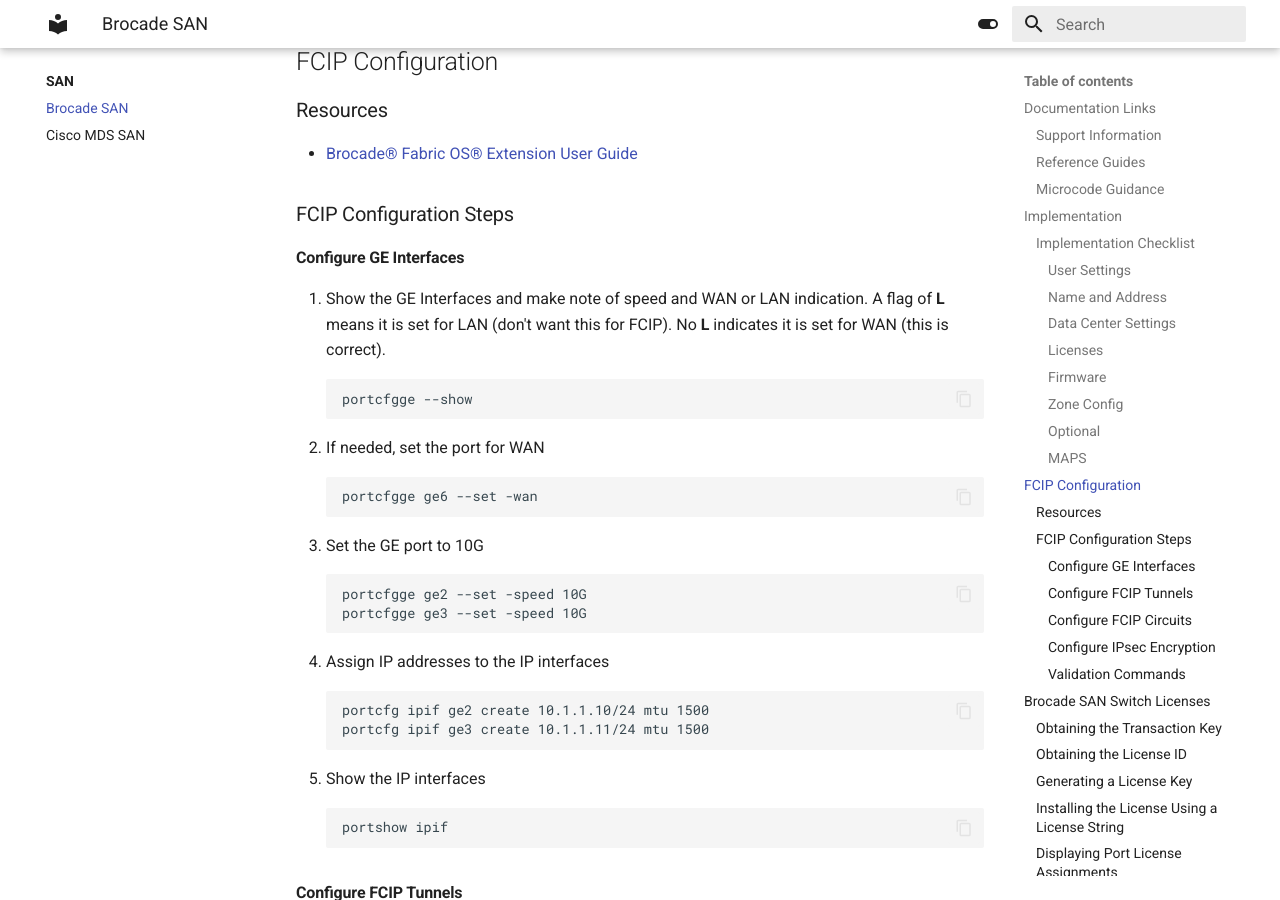
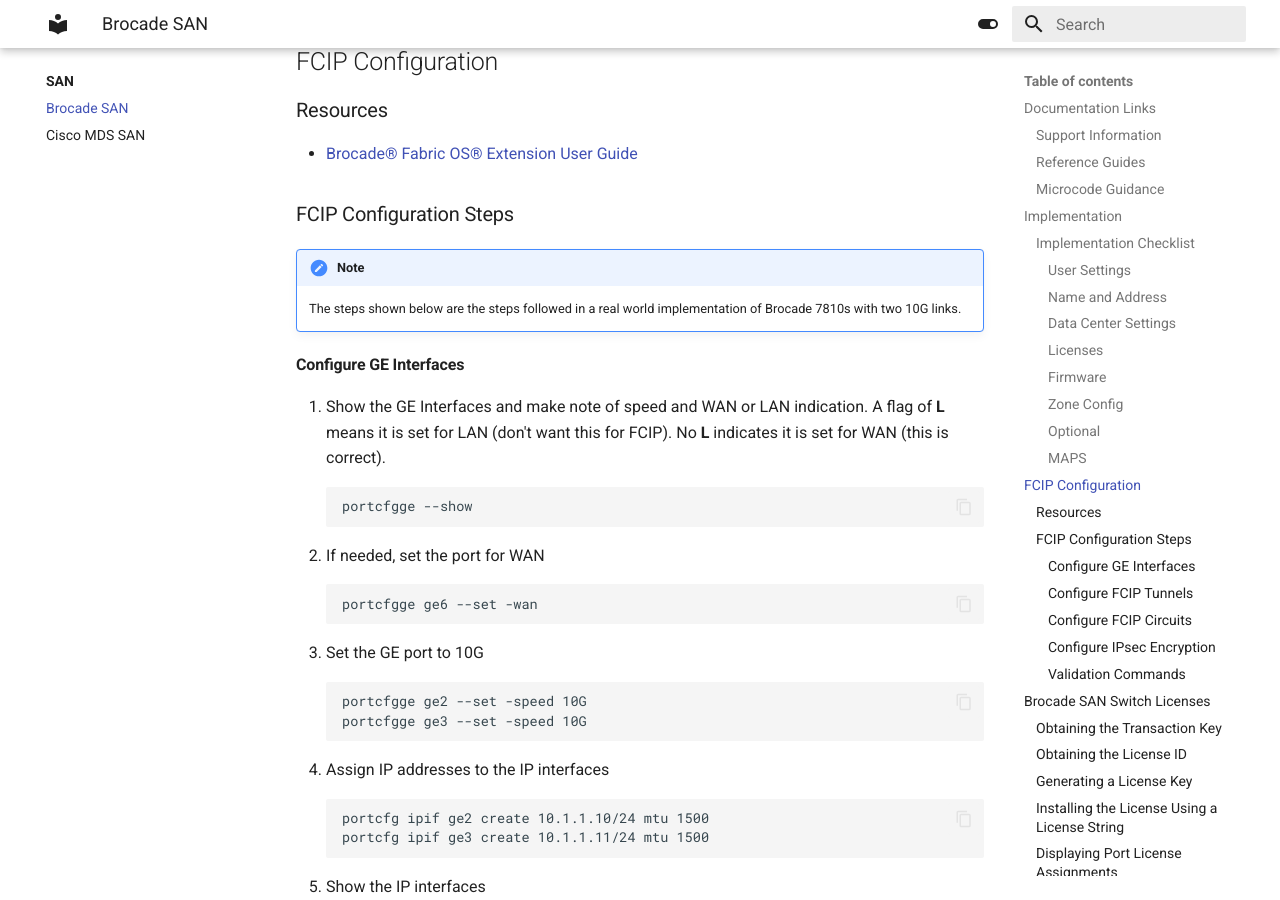
Before and after one commit to rickkoe/worknotes, an MkDocs documentation site: the page built from docs/SAN/brocade.md, in a window 1280 px wide and 900 px high, scrolled down 3617 px. Built offline with MkDocs 1.6.1 and Material for MkDocs 9.7.7, drawn with Linux system fonts in a browser that asks for light colours.

Commit message:
update format

````diff
--- a/docs/SAN/brocade.md
+++ b/docs/SAN/brocade.md
@@ -166,6 +166,10 @@
 - [Brocade® Fabric OS® Extension User Guide](https://techdocs.broadcom.com/us/en/fibre-channel-networking/fabric-os/fabric-os-extension/9-2-x.html)
 ### FCIP Configuration Steps
 
+!!! note
+
+    The steps shown below are the steps followed in a real world implementation of Brocade 7810s with two 10G links.
+
 #### Configure GE Interfaces
 1. Show the GE Interfaces and make note of speed and WAN or LAN indication.  A flag of **L** means it is set for LAN (don't want this for FCIP).  No **L** indicates it is set for WAN (this is correct).
         ```
````
Also changed, not shown: docs/SAN/cisco-mds.md (+68 -3 lines).
